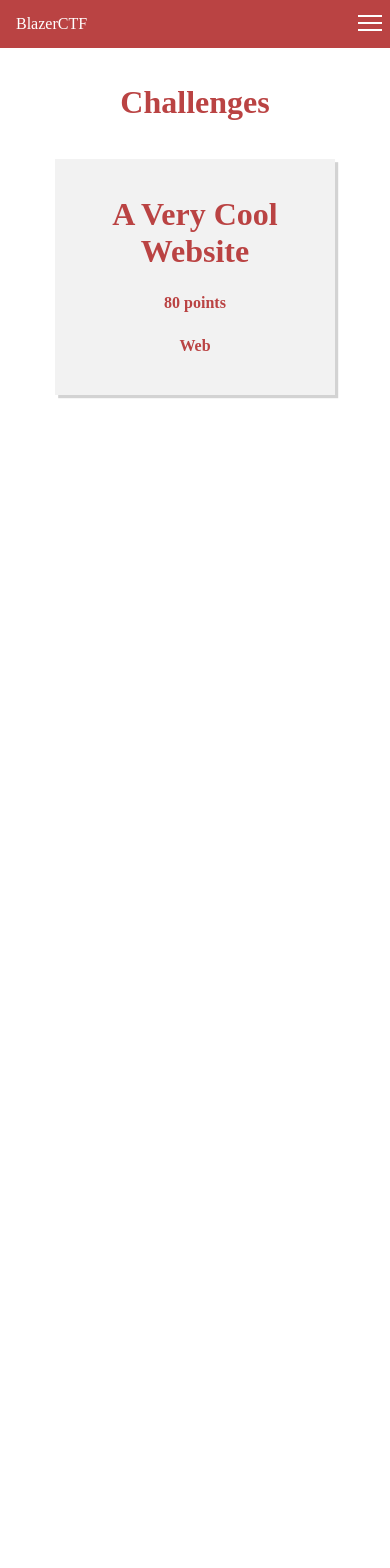
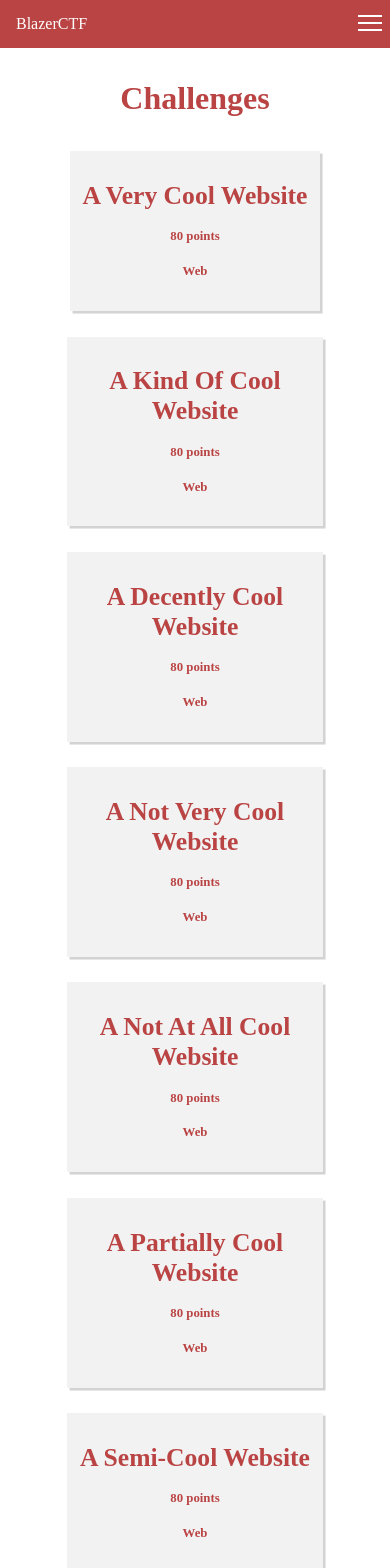
Before and after one commit to gitter-badger/blazerctf, a Vue app: page /challenges in a window 390 px wide. Shown: the top 1568 px of the page. Before the commit the page ends 844 px from the top, so only its background shows below. Built offline with nearby package versions, Linux system fonts and the light colour scheme; a web font is replaced by a local one.

Commit message:
mobile scoreboard, more style stuff

```diff
--- a/src/components/Challenge.vue
+++ b/src/components/Challenge.vue
@@ -12,11 +12,12 @@ export default {
   props: [
     'title',
     'points',
-    'category'
+    'category',
+    'index'
   ],
   methods: {
     openModal () {
-      this.$parent.$children[1].open = true
+      this.$parent.$refs['modal' + this.index.toString()][0].open = true
     }
   }
 }
@@ -24,6 +25,7 @@ export default {
 
 <style lang="scss">
   .challenge {
+    font-size: 0.8em;
     text-align: center;
     padding: 1em;
     min-height: 9em;
--- a/src/components/ChallengeModal.vue
+++ b/src/components/ChallengeModal.vue
@@ -8,7 +8,7 @@
         <h4>{{ category }}</h4>
       </div>
       <div class="description"><p>{{ description }}</p></div>
-      <div class="flag-input"><label>Flag: </label><input type="text" placeholder="flag{}"><div class="submit"><button>Submit</button></div></div>
+      <div class="flag-input"><input type="text" placeholder="flag{}"><div class="submit"><button>Submit</button></div></div>
     </div>
     <div class="modal-bg" @click="open = false"></div>
   </div>
@@ -41,7 +41,7 @@ export default {
   .modal-container {
     width: 100vw;
     height: 100vh;
-    position: absolute;
+    position: fixed;
     top: 0;
     left: 0;
     margin: auto;
@@ -51,7 +51,7 @@ export default {
     height: 100vh;
     width: 100vw;
     background-color: rgba(200, 200, 200, 0.8);
-    position: absolute;
+    position: fixed;
     top: 0;
     left: 0;
 
@@ -61,7 +61,7 @@ export default {
   }
 
   .modal {
-    position: absolute;
+    position: fixed;
     top: 48%;
     left: 50%;
     transform: translateY(-50%) translateX(-50%);
@@ -74,7 +74,7 @@ export default {
 
     .close {
       color: $primary;
-      position: absolute;
+      position: fixed;
       top: 0.1em;
       right: 0.5em;
       font-size: 2em;
@@ -95,6 +95,8 @@ export default {
     }
 
     .flag-input {
+      font-size: 1.5em;
+
       display: flex;
       label {
         margin-right: 0.5em;
@@ -103,9 +105,16 @@ export default {
       input {
         flex: 2;
       }
-    }
-    .submit {
-      margin-left: 0.5em;
+
+      .submit {
+        margin-left: 0.3em;
+
+        button {
+          height: 100%;
+          position: relative;
+          bottom: 0.3em;
+        }
+      }
     }
   }
 </style>
--- a/src/components/Challenges.vue
+++ b/src/components/Challenges.vue
@@ -2,9 +2,9 @@
   <div class="container">
     <h1 class="center">Challenges</h1>
     <div class="challenges">
-      <div v-for="challenge in challenges" class="challenge-group">
-        <challenge :title="challenge.title" :points="challenge.points" :category="challenge.category"></challenge>
-        <challenge-modal :title="challenge.title" :points="challenge.points" :category="challenge.category" :description="challenge.description"></challenge-modal>
+      <div v-for="(challenge, index) in challenges" class="challenge-group">
+        <challenge :index="index" :title="challenge.title" :points="challenge.points" :category="challenge.category"></challenge>
+        <challenge-modal :ref="'modal'+index.toString()" :title="challenge.title" :points="challenge.points" :category="challenge.category" :description="challenge.description"></challenge-modal>
       </div>
     </div>
   </div>
@@ -22,12 +22,56 @@ export default {
   },
   data () {
     return {
-      challenges: [{
-        title: 'A Very Cool Website',
-        points: 80,
-        category: 'Web',
-        description: 'A challenge where you must solve a problem in order to get points.'
-      }]
+      challenges: [
+        {
+          title: 'A Very Cool Website',
+          points: 80,
+          category: 'Web',
+          description: 'A challenge where you must solve a problem in order to get points.'
+        },
+        {
+          title: 'A Kind Of Cool Website',
+          points: 80,
+          category: 'Web',
+          description: 'A challenge where you must solve a problem in order to get points.'
+        },
+        {
+          title: 'A Decently Cool Website',
+          points: 80,
+          category: 'Web',
+          description: 'A challenge where you must solve a problem in order to get points.'
+        },
+        {
+          title: 'A Not Very Cool Website',
+          points: 80,
+          category: 'Web',
+          description: 'A challenge where you must solve a problem in order to get points.'
+        },
+        {
+          title: 'A Not At All Cool Website',
+          points: 80,
+          category: 'Web',
+          description: 'A challenge where you must solve a problem in order to get points.'
+        },
+        {
+          title: 'A Partially Cool Website',
+          points: 80,
+          category: 'Web',
+          description: 'A challenge where you must solve a problem in order to get points.'
+        },
+        {
+          title: 'A Semi-Cool Website',
+          points: 80,
+          category: 'Web',
+          description: 'A challenge where you must solve a problem in order to get points.'
+        },
+        {
+          title: 'A Half Cool Website',
+          points: 80,
+          category: 'Web',
+          description: 'A challenge where you must solve a problem in order to get points.'
+        }
+      ]
     }
   }
 }
--- a/src/components/Scoreboard.vue
+++ b/src/components/Scoreboard.vue
@@ -77,9 +77,30 @@ export default {
     }
 
     &, th, td {
-      padding-left: 0.5em;
-      border-bottom: 1px solid black;
+      padding: 0.5em;
       border-collapse: collapse;
+    }
+
+    @media only screen and (max-width: 768px) {
+      table, thead, tbody, th, td, tr {
+        display: block;
+      }
+
+      thead tr {
+        display: none;
+      }
+
+      td {
+        poistion: relative;
+      }
+
+      td:nth-of-type(1) {
+        font-weight: 400;
+
+        &:before { content: "#" }
+      }
+      td:nth-of-type(4):after { content: " points" }
+
     }
   }
 </style>
--- a/src/styles/main.scss
+++ b/src/styles/main.scss
@@ -8,6 +8,10 @@ html, body {
 
 .container {
   margin: 10vh 10vw 0 10vw;
+
+  @media screen and (max-width: 768px) {
+    margin-top: 5em;
+  }
 }
 
 .hidden {
```
